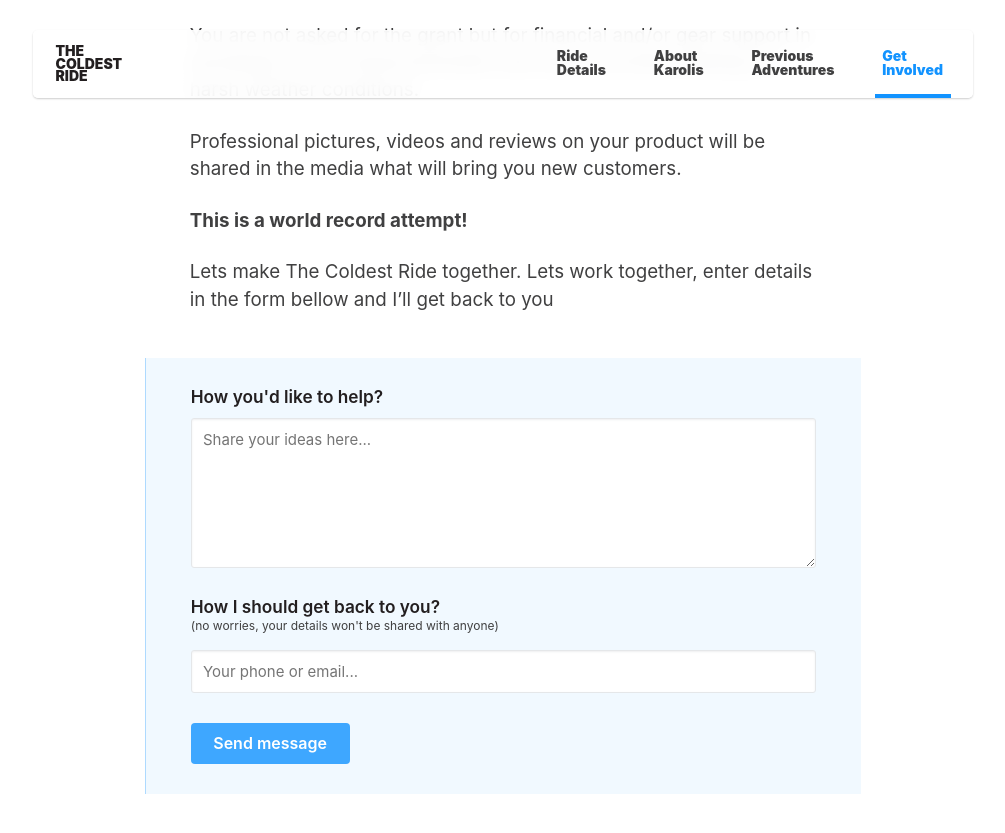
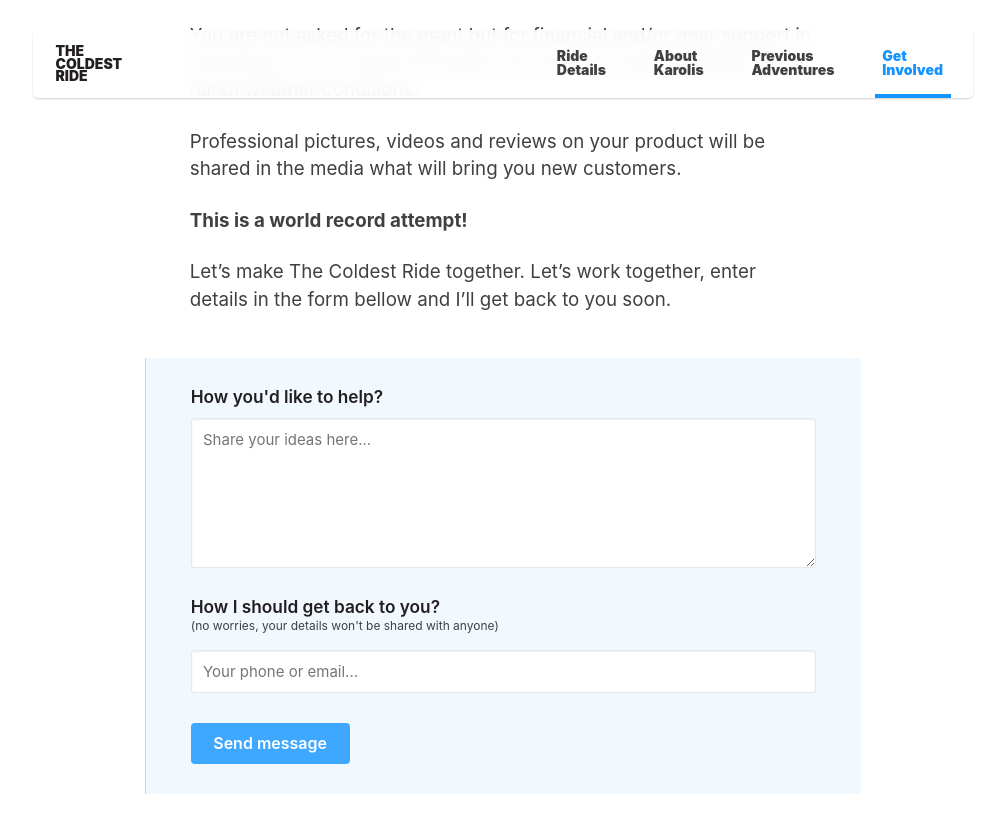
Before and after one commit to karolismieliauskas/thecoldestride.com, a Jekyll site: the page built from pages/get-involved.html, in a window 1280 px wide and 900 px high, scrolled down 700 px. Shown: the top 833 px of the window, without its empty margins (137-1142 px from the left). Built offline with Jekyll 4.4.1, drawn with Linux system fonts in a browser that asks for light colours.

Commit message:
Update getinvolved.yml

```diff
--- a/_data/getinvolved.yml
+++ b/_data/getinvolved.yml
@@ -9,7 +9,7 @@
 
   **This is a world record attempt!**
 
-  Lets make The Coldest Ride together. Lets work together, enter details in the form bellow and I'll get back to you
+  Let's make The Coldest Ride together. Let's work together, enter details in the form bellow and I'll get back to you soon.
 form:
   email: karolis.mieliauskas@gmail.com
   message:
```
